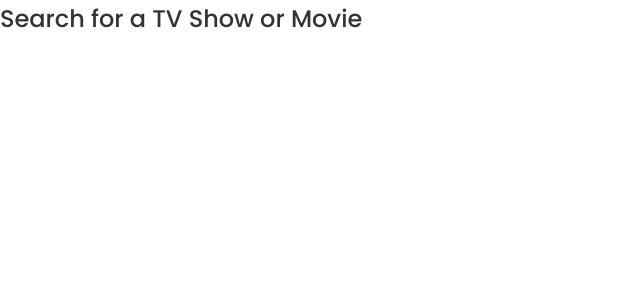
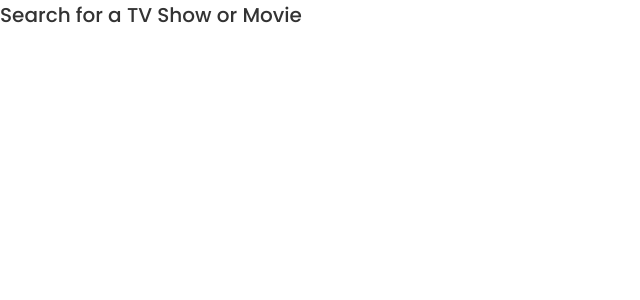
Before and after one commit to leestanley/watchly, a React (Create React App) app in the folder client/: page /search in a window 1280 px wide. Shown: the top 300 px of the page, without its empty margins (0-640 px from the left). Built offline with nearby package versions, Linux system fonts and the light colour scheme.

Commit message:
base css

```diff
--- a/client/src/index.scss
+++ b/client/src/index.scss
@@ -1,13 +1,21 @@
 @import '~antd/dist/antd.css';
 
-
+// Set font to Poppins everywhere
 * {
   font-family: 'Poppins', sans-serif;
 }
 
+// Use below for color variables and defaults
+
+
+$black: #333333 !default;
+$border-radius: 0.25rem !default;
+
+
+// Use the below for headings
 
 .title {
-  font-size: 24px;
+  font-size: 20px;
   font-weight: 500;
-  color: #333333;
+  color: $black;
 }
```
